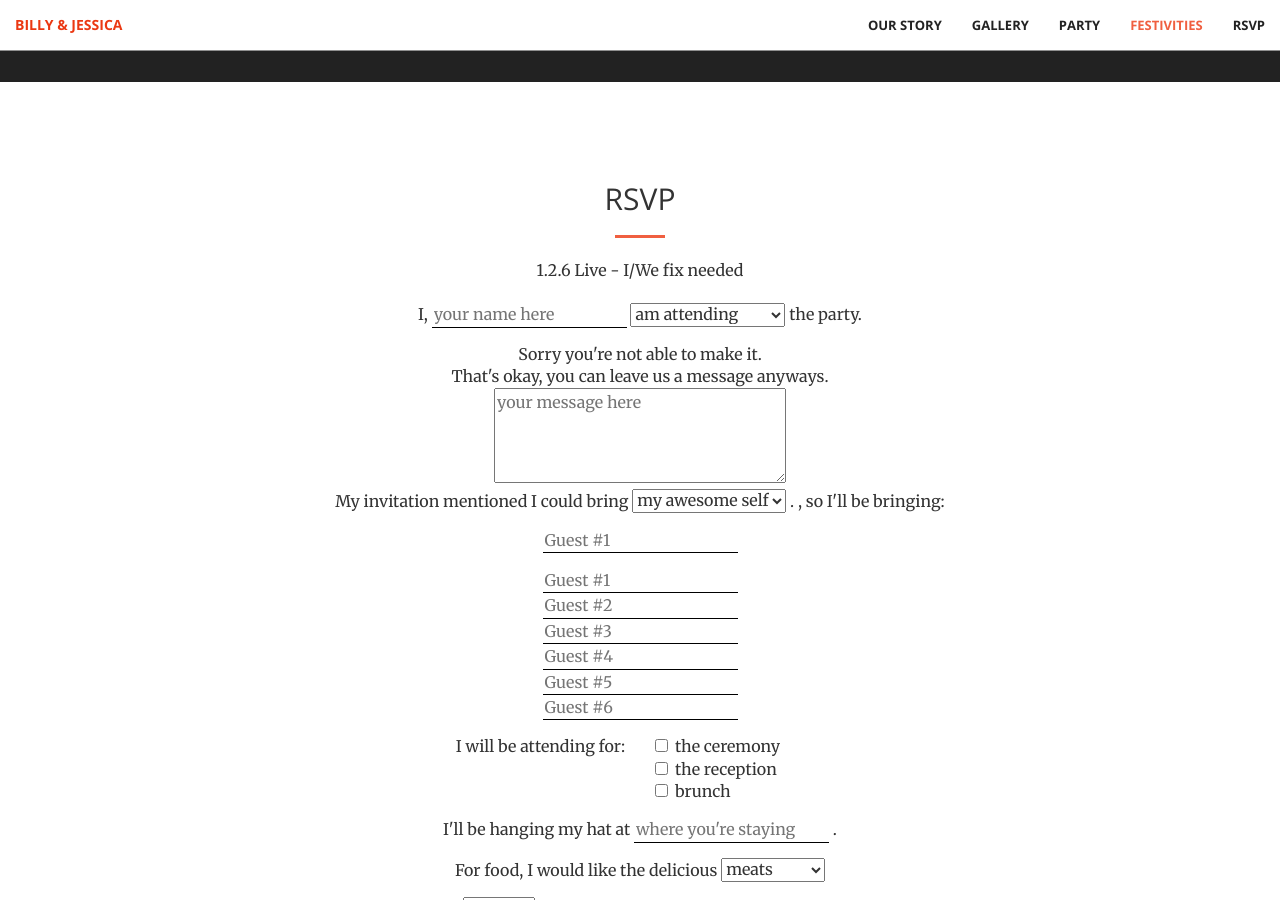
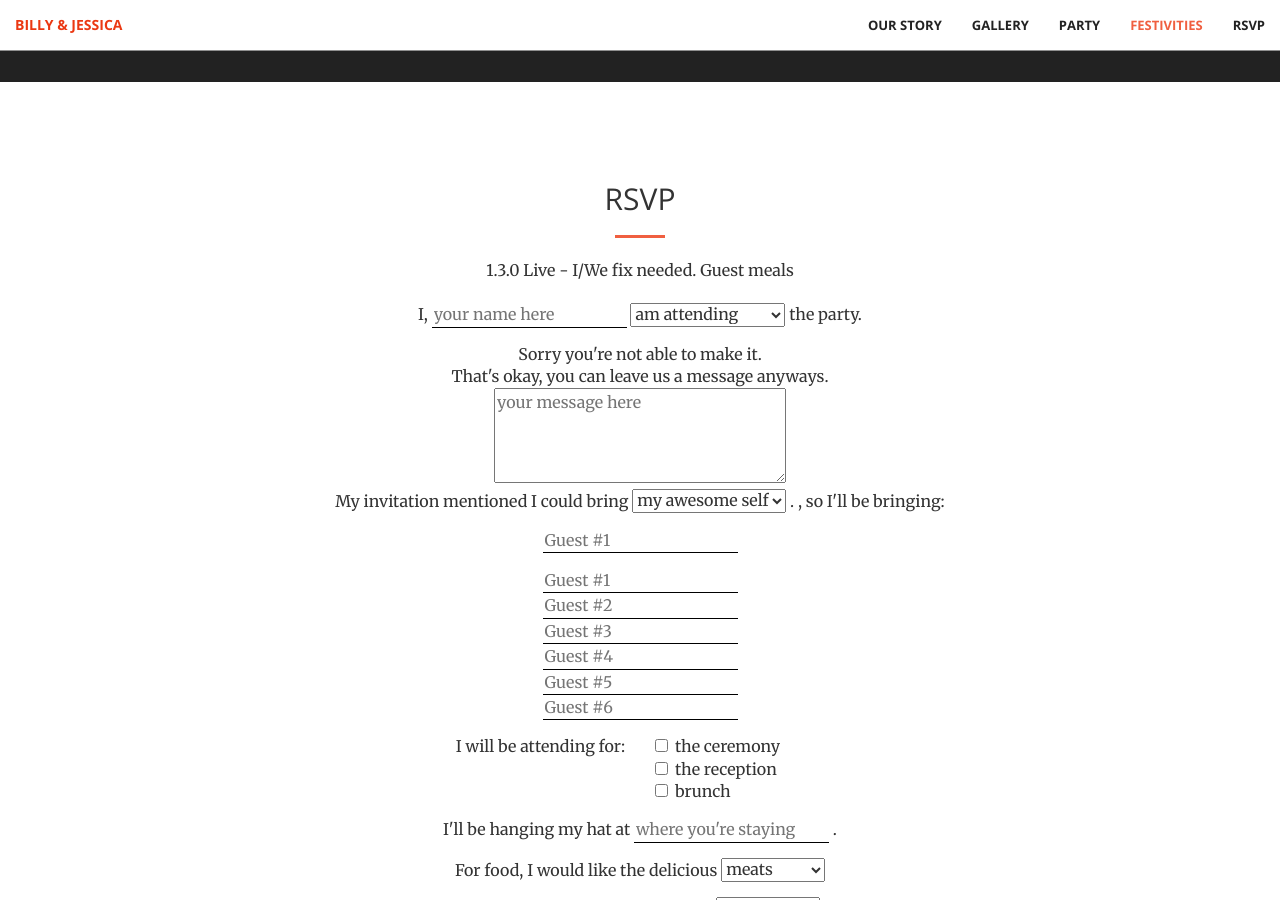
Before and after one commit to notbleh/wed-website, a Jekyll site: the page built from live.html, in a window 1280 px wide and 900 px high, scrolled down 2839 px. Built offline with Jekyll 4.4.1, drawn with Linux system fonts in a browser that asks for light colours; some of the changed text lies outside the part shown.

Commit message:
Update rsvp1.html
Add guest meals

```diff
--- a/_includes/rsvp1.html
+++ b/_includes/rsvp1.html
@@ -7,7 +7,7 @@
                 <div>
                     <form action="https://www.formingo.co/submit/2012f266-b810-4b8a-8fae-ac1777556835" method="POST" name="rsvpform" id="rsvpform" class="rsvp-form">
                         <div class="form-group">
-                            <p>1.2.6 Live - I&sol;We fix needed</p>
+                            <p>1.3.0 Live - I&sol;We fix needed. Guest meals</p>
                             I, <span>
                                 <input type="text" name="1name" id="1name" placeholder="your name here">
                                 <select id="attending" name="attending">
@@ -81,6 +81,15 @@
                                     </select>
                                 </span>
                             </div>
+                            <div class="form-group" id="guestdatefood">
+                                For food, <span id="gnamedatedisp"></span> would like the delicious
+                                <span>
+                                    <select name="food">
+                                        <option value="gdmeat" selected>meats</option>
+                                        <option value="gdveg">vegetarian</option>
+                                  </select>
+                                </span>
+                            </div>
                             <div class="form-group">
                                 I
                                 <span>
```
